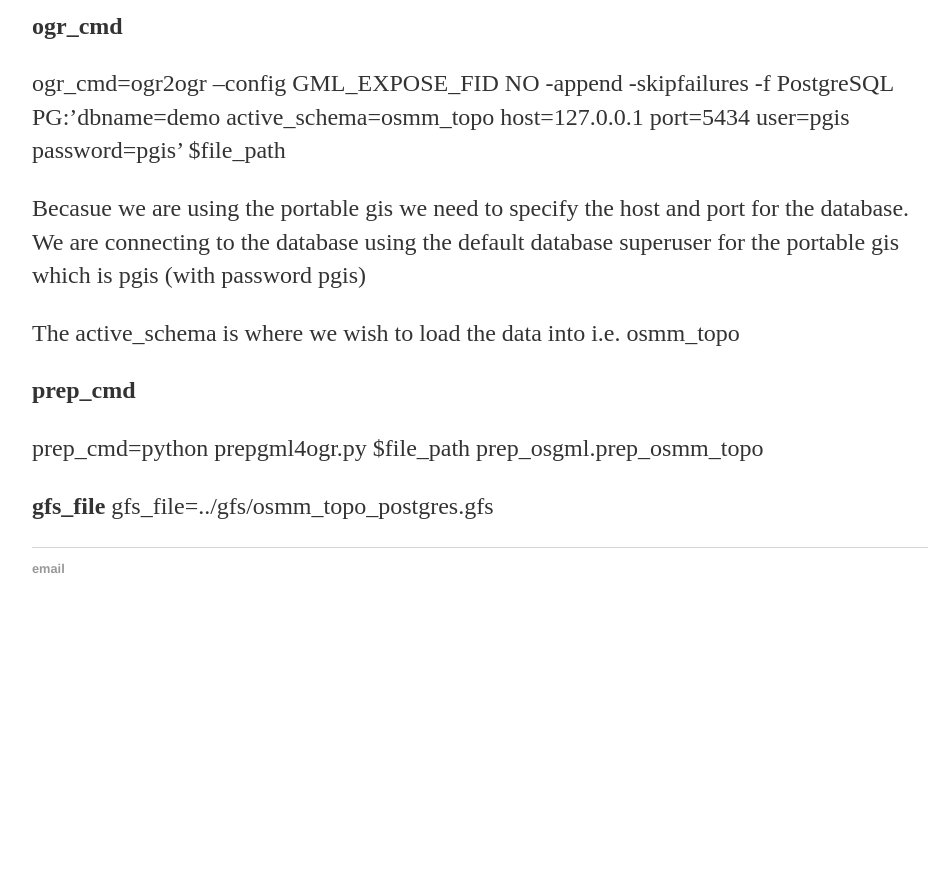
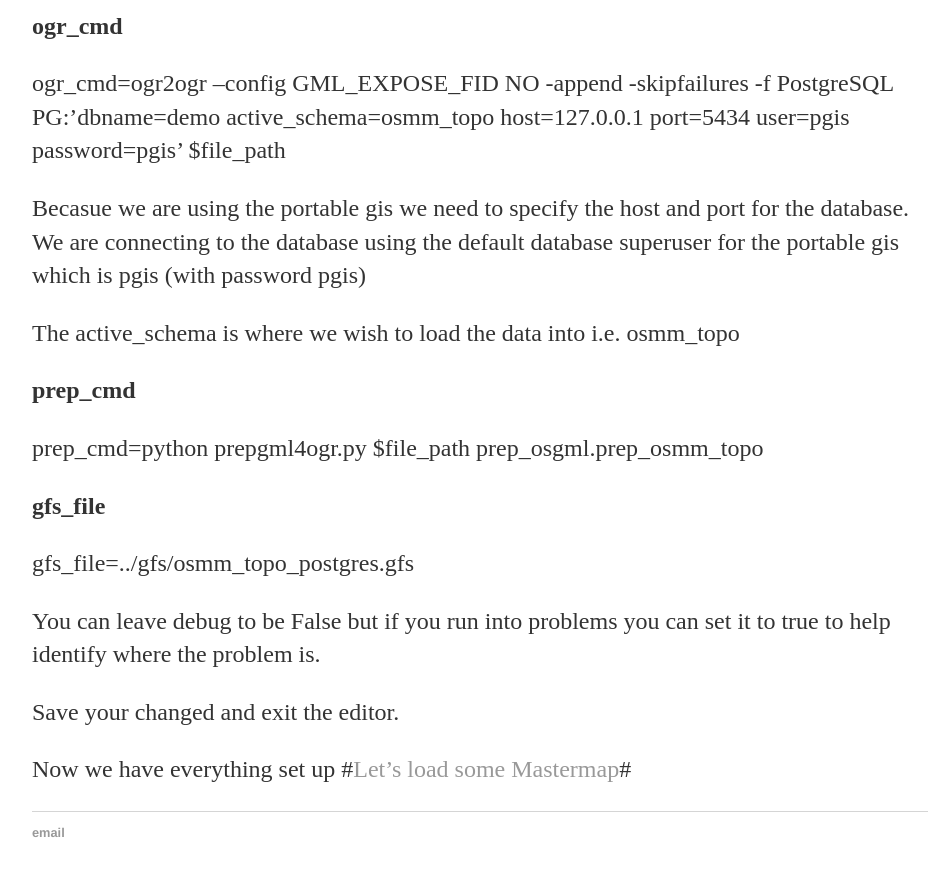
Before and after one commit to walkermatt/aileenh.github.io, a Jekyll site: the page built from lets-get-started.md, in a window 1280 px wide and 900 px high, scrolled down 6391 px. Shown: the top 876 px of the window, without its empty margins (160-1098 px from the left). Built offline with Jekyll 4.4.1, drawn with Linux system fonts in a browser that asks for light colours; before the commit the page ends 7027 px from its top, so only the background shows below that.

Commit message:
Update lets-get-started.md

```diff
--- a/lets-get-started.md
+++ b/lets-get-started.md
@@ -112,4 +112,13 @@ The active_schema is where we wish to load the data into i.e. osmm_topo
 prep_cmd=python prepgml4ogr.py $file_path prep_osgml.prep_osmm_topo
 
 **gfs_file**
+
 gfs_file=../gfs/osmm_topo_postgres.gfs
+
+
+You can leave debug to be False but if you run into problems you can set it to true to help identify where the problem is.
+
+Save your changed and exit the editor.
+
+Now we have everything set up
+#[Let's load some Mastermap]()#
```
